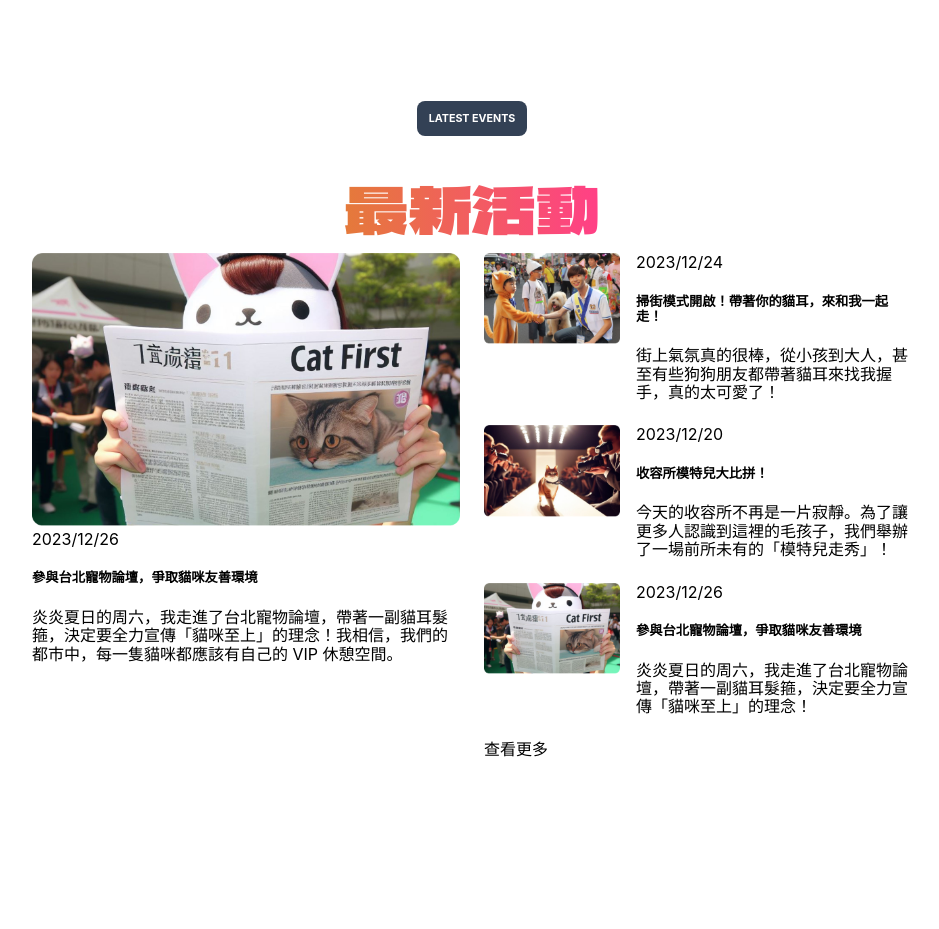
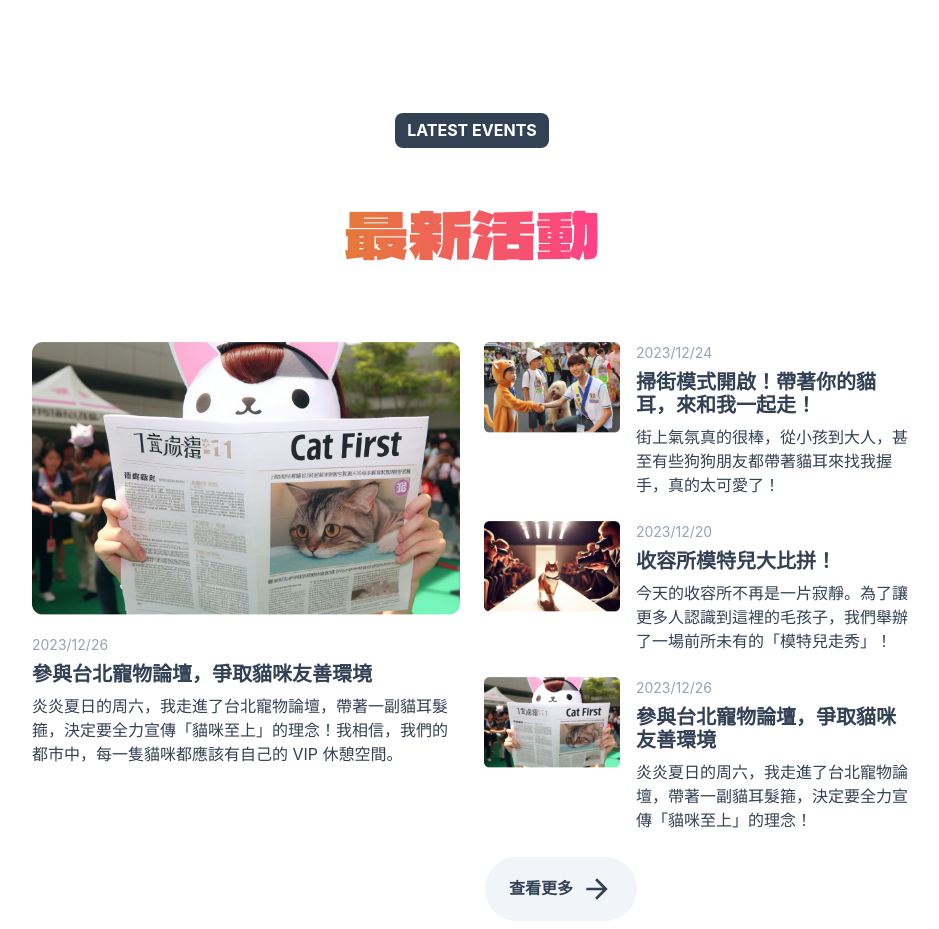
Before and after one commit to minilabmemo/f2e-election-person, a React (Create React App) app: page / in a window 1280 px wide. Shown: the part 1803-2732 px from the top of the page, without its empty margins (168-1107 px from the left). Before the commit the page ends 2698 px from the top, so only its background shows below. Built offline with nearby package versions, Linux system fonts and the light colour scheme; a web font is replaced by a local one.

Commit message:
Fix:adjust Articles styles

```diff
--- a/src/components/Articles.scss
+++ b/src/components/Articles.scss
@@ -3,6 +3,7 @@
 
 
 .articles {
+  color: $text-primary;
   display: flex;
   width: 68.75%;
   height: 53.8rem;
@@ -38,6 +39,29 @@
 
   }
 
-  .title {}
+  .time {
+    font-size: $text-small-font-size-14;
+    font-weight: 400;
+    line-height: 21px;
+    letter-spacing: 0em;
+    text-align: left;
+    color: $gray;
+  }
 
+  .content {
+    font-size: $font-size-16;
+    font-weight: 400;
+    line-height: 24px;
+    letter-spacing: 0em;
+    text-align: left;
+  }
+
+  .more {
+    font-size: $font-size-16;
+    font-weight: 600;
+    line-height: 19px;
+    letter-spacing: 0em;
+    text-align: left;
+
+  }
 }
--- a/src/components/Articles.tsx
+++ b/src/components/Articles.tsx
@@ -1,5 +1,6 @@
 import "./Articles.scss";
 import { items } from "../utils/articles_config";
+import Button from "./Button";
 
 const Articles = () => {
   return (
@@ -8,8 +9,8 @@
         {items.slice(0, 1).map((item, index) => (
           <div className="article" key={index}>
             <div className="photo">{item.imageNode}</div>
-            <div className="time">{item.time}</div>
-            <h5 className="title">{item.title}</h5>
+            <div className="time m-t-16">{item.time}</div>
+            <h5 className="m-y-8">{item.title}</h5>
             <div className="content">{item.content}</div>
           </div>
         ))}
@@ -20,12 +21,14 @@
             <div className="photo">{item.imageNode}</div>
             <div className="content-group">
               <div className="time">{item.time}</div>
-              <h5 className="title">{item.title}</h5>
+              <h5 className="m-y-8">{item.title}</h5>
               <div className="content">{item.content}</div>
             </div>
           </div>
         ))}
-        <div className="more">查看更多</div>
+        <div>   <Button className="more black">查看更多</Button></div>
+
+
       </div>
     </div>
   );
--- /dev/null
+++ b/src/components/Button.scss
@@ -0,0 +1,25 @@
+@import '../styles/global_all.scss';
+
+
+.btn {
+  display: flex;
+  padding: $space-16 $space-24;
+  align-items: center;
+  gap: var(--spacer-8, 8px);
+  border-radius: 500px;
+  border: 1px solid var(--default-white, #FFF);
+  background: var(--gray-100, #F1F5F9);
+
+  .icon-wrap {
+    width: 32px;
+    height: 32px;
+    display: flex;
+    justify-content: center;
+    align-items: center;
+  }
+
+}
+
+.black {
+  color: $text-primary
+}
--- /dev/null
+++ b/src/components/Button.tsx
@@ -0,0 +1,18 @@
+import React, { ReactNode } from 'react';
+import "./Button.scss";
+import { Arrow } from './icons/Svg';
+interface ButtonProps {
+  className: string;
+  children: ReactNode;
+}
+
+const Button: React.FC<ButtonProps> = ({ className, children }: ButtonProps) => {
+  return (
+    <button className={`${className} btn`}>{children}
+      <div className="icon-wrap">   <Arrow className={className} /></div>
+
+    </button >
+  );
+};
+
+export default Button;
--- /dev/null
+++ b/src/components/icons/Svg.tsx
@@ -0,0 +1,19 @@
+import React, { CSSProperties } from 'react';
+
+interface IconProps {
+  width?: string;
+  height?: string;
+  style?: CSSProperties | undefined;
+  className: string;
+}
+
+export const Arrow: React.FC<IconProps> = ({ width, height, style, className }) => {
+  return (
+
+    <svg width="22" height="22" viewBox="0 0 22 22" fill="currentColor" style={style} className={className} xmlns="http://www.w3.org/2000/svg">
+      <path d="M11 0.3125L21.6875 11L11 21.6875L9.125 19.8125L16.5625 12.3125H0.3125V9.6875H16.5625L9.125 2.1875L11 0.3125Z" />
+    </svg>
+
+
+  );
+};
--- a/src/layouts/content.scss
+++ b/src/layouts/content.scss
@@ -129,6 +129,12 @@
   height: 52.3rem;
 }
 
+
+main {
+  display: flex;
+  flex-direction: column;
+}
+
 section {
   display: flex;
   flex-direction: column;
@@ -159,43 +165,3 @@
   text-align: left;
 
 }
-
-.articles {
-  display: flex;
-  width: 68.75%;
-  height: 53.8rem;
-  gap: $space-24;
-
-  .main, .aside {
-    width: 50%;
-    height: inherit;
-  }
-
-  .main.photo {
-    height: 76%;
-  }
-
-  .aside {
-    display: flex;
-    flex-direction: column;
-    gap: $space-24;
-
-    .article {
-      display: flex;
-      gap: $space-16;
-    }
-
-    .photo {
-      width: 33%;
-    }
-
-    .content-group {
-      width: 67%
-    }
-
-
-  }
-
-  .title {}
-
-}
--- a/src/layouts/content.tsx
+++ b/src/layouts/content.tsx
@@ -4,11 +4,13 @@
 import policy_1 from "../assets/images/policy_1.svg"
 
 import Articles from "../components/Articles";
+import Button from "../components/Button";
 
 export const Content = () => {
 
   return (
     <main>
+
       <div className="banner">
         <div className="title">台灣的明天 喵先鋪路</div>
         <div className="subtitle ">
@@ -27,12 +29,44 @@
         <div className="photo_policy">   <img src={policy_1} alt="policy_1" /></div>
       </section>
 
-      <section className="bg-white  p-y-104 activity" id="activity">
+      <section className="bg-white  p-y-104 " id="events">
         <h6 className="tag-small p-x-12 p-y-8">   LATEST EVENTS</h6>
         <div className="title"> 最新活動</div>
+        <div className="m-t-64"></div>
         <Articles />
       </section>
 
+      <section className="bg-white  p-y-104 " id="policy">
+
+        <h6 className="tag-small p-x-12 p-y-8"> POLICY ISSUES</h6>
+        <div className="title"> 政策議題</div>
+        <div className="m-t-64"></div>
+        <div className="policies">
+          <div className="policy">
+            <h5>為毛孩子謀福利！
+              推動寵物醫療保障方案</h5>
+            <div className="photo"></div>
+          </div>
+          <div className="policy">
+            <h5>打造休閒天堂！
+              推廣寵物休閒與娛樂場所</h5>
+            <div className="photo"></div>
+          </div>
+          <div className="policy">
+            <h5>推廣寵物飼養教育，讓愛更加專業</h5>
+            <div className="photo"></div></div>
+        </div>
+      </section>
+
+      <section className="bg-white  p-y-104 " id="others">
+
+        123
+      </section>
+
+      <section className="bg-white  p-y-104 " >
+
+        <div className="title"> 台灣的明天 喵先鋪路</div>
+      </section>
     </main>
   );
 };
--- a/src/layouts/header.tsx
+++ b/src/layouts/header.tsx
@@ -20,10 +20,10 @@
         <nav className="menu">
           <ul className='link-list'>
             <li className="link m-x-8 p-8"><a href="#idea"> 候選人主張</a></li>
-            <li className="link m-x-8 p-8"><a href="#activity">最新活動</a></li>
+            <li className="link m-x-8 p-8"><a href="#events">最新活動</a></li>
             <li className="link m-x-8 p-8"><a href="#policy">政策議題</a></li>
-            <li className="link m-x-8 p-8"><a href="#policy">小額捐款</a></li>
-            <li className="link m-x-8 p-8"><a href="#policy">民眾服務信箱</a></li>
+            <li className="link m-x-8 p-8"><a href="#others">小額捐款</a></li>
+            <li className="link m-x-8 p-8"><a href="#others">民眾服務信箱</a></li>
           </ul>
         </nav>
         <div className='social-block'>
--- a/src/styles/partials/global/_variables.scss
+++ b/src/styles/partials/global/_variables.scss
@@ -13,19 +13,19 @@
 
 
 //依據設計稿定義，實際上沒有全用到對應h1~h5標籤
-$unit-heading-h1-font-size: '40';
-$unit-heading-h2-font-size: '32';
-$unit-heading-h3-font-size: '28';
-$unit-heading-h4-font-size: '24';
-$unit-heading-h5-font-size: '20';
-$unit-heading-h6-font-size: '16';
+$unit-heading-h1-font-size: 40;
+$unit-heading-h2-font-size: 32;
+$unit-heading-h3-font-size: 28;
+$unit-heading-h4-font-size: 24;
+$unit-heading-h5-font-size: 20;
+$unit-heading-h6-font-size: 16;
 
-$unit-heading-h1-font-size-mobile: '32';
-$unit-heading-h2-font-size-mobile: '24';
-$unit-heading-h3-font-size-mobile: '24';
-$unit-heading-h4-font-size-mobile: '24';
-$unit-heading-h5-font-size-mobile: '20';
-$unit-heading-h6-font-size-mobile: '16';
+$unit-heading-h1-font-size-mobile: 32;
+$unit-heading-h2-font-size-mobile: 24;
+$unit-heading-h3-font-size-mobile: 24;
+$unit-heading-h4-font-size-mobile: 24;
+$unit-heading-h5-font-size-mobile: 20;
+$unit-heading-h6-font-size-mobile: 16;
 
 $text-font-size-18: 1.8rem;
 $text-small-font-size-14: 1.4rem;
@@ -64,6 +64,8 @@
 //color -----
 $black: #000;
 $white: #FFF;
+$gray: #94A3B8;
+
 
 $primary-gradient: linear-gradient(90deg, #E6793B 1.54%, #FF4185 97.86%);
 $primary-theme-1: #DA7D4A;
--- a/src/styles/partials/layouts/_base.scss
+++ b/src/styles/partials/layouts/_base.scss
@@ -14,6 +14,10 @@
     @include set-font-size($unit-heading-h1-font-size);
   }
 
+  h5 {
+    @include set-font-size($unit-heading-h5-font-size);
+  }
+
   h6 {
     @include set-font-size($unit-heading-h6-font-size);
   }
@@ -22,6 +26,10 @@
   @include phone-screen {
     h1 {
       @include set-font-size($unit-heading-h1-font-size-mobile);
+    }
+
+    h5 {
+      @include set-font-size($unit-heading-h5-font-size-mobile);
     }
 
     h6 {
--- a/src/styles/partials/min_classs/_space.scss
+++ b/src/styles/partials/min_classs/_space.scss
@@ -35,10 +35,18 @@
   margin-right: .8rem;
 }
 
+.m-y-8 {
+  margin-top: .8rem;
+  margin-bottom: .8rem;
+}
 
 
-.m-r-16 {
-  margin-right: $space-16;
+.m-t-16 {
+  margin-top: $space-16;
+}
+
+.m-t-64 {
+  margin-top: $space-64;
 }
 
 .m-r-16 {
```
